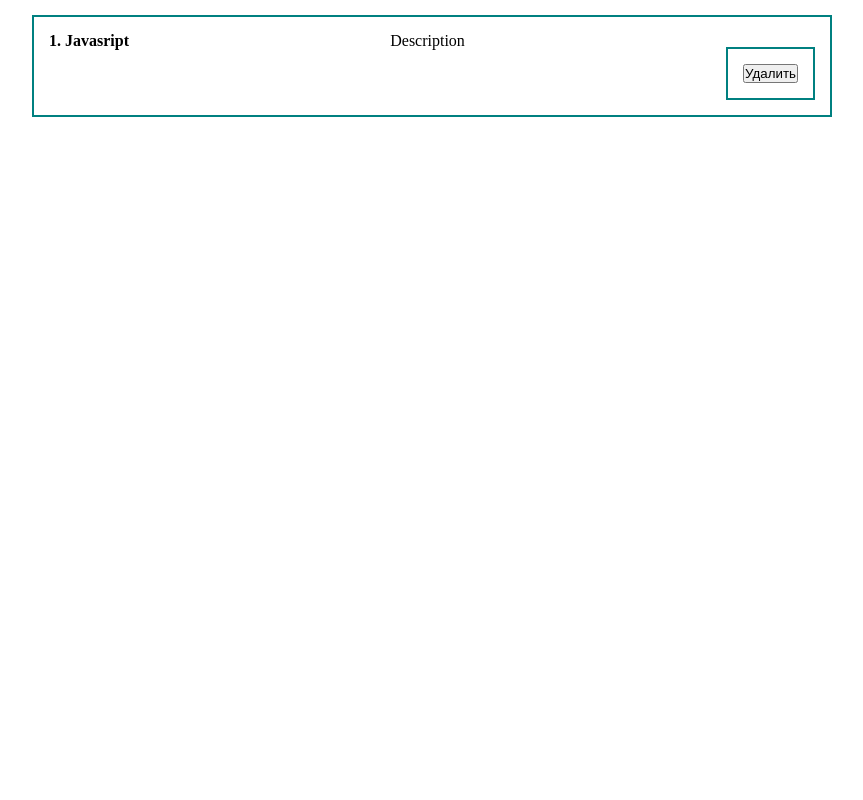
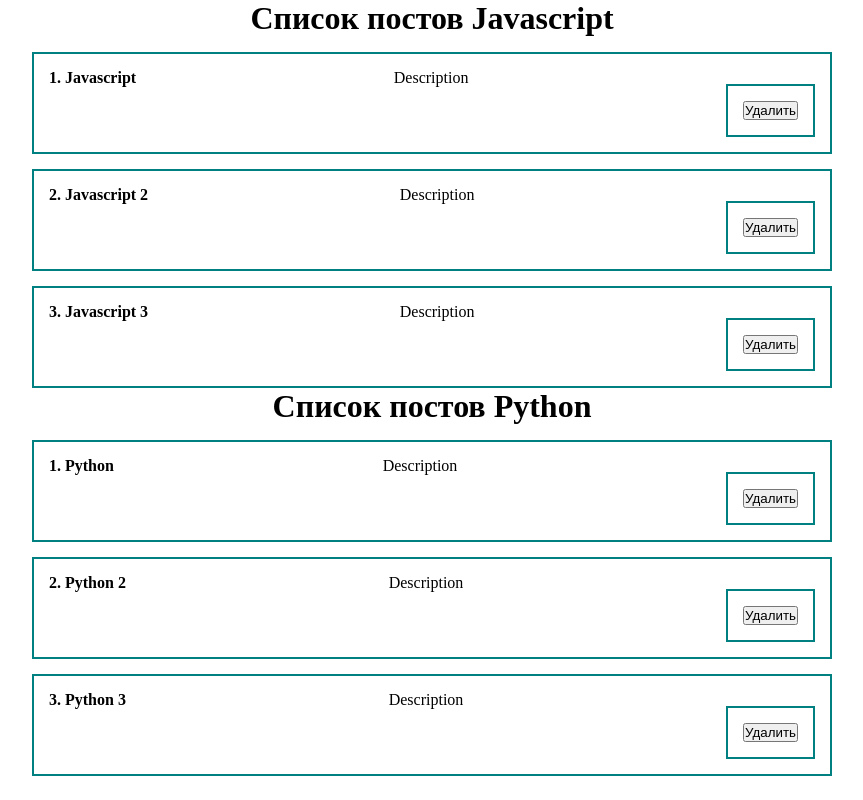
Before and after one commit to AndreiAvdko/reactExampleApp, a React (Create React App) app: page / in a window 1280 px wide. Shown: the whole page, without its empty margins (208-1071 px from the left). Built offline with nearby package versions, Linux system fonts and the light colour scheme.

Commit message:
Пример работы со списками. Преобразование массива объектов в массив React элементов на примере списка постов

```diff
--- a/src/App.js
+++ b/src/App.js
@@ -1,12 +1,24 @@
 import React, { useState } from "react";
-import PostItem from "./components/PostItem";
+import PostList from "./components/PostList";
 
 function App() {
 
+  const [javascript_posts, setPosts_javasript] = useState([
+      {id: 1, title: "Javascript", body: "Description"},
+      {id: 2, title: "Javascript 2", body: "Description"},
+      {id: 3, title: "Javascript 3", body: "Description"},
+  ])
+
+  const [python_posts, setPosts_python] = useState([
+    {id: 1, title: "Python", body: "Description"},
+    {id: 2, title: "Python 2", body: "Description"},
+    {id: 3, title: "Python 3", body: "Description"},
+])
+
   return (
     <div className="App">
-        {/* Cоздаем компонент и передаём внутрь него пропс */}
-        <PostItem post={{id: 1, title: 'Javasript', body: 'Description'}}/>
+        <PostList posts={javascript_posts} title="Список постов Javascript"/>
+        <PostList posts={python_posts} title="Список постов Python"/>
     </div>
   );
 }
--- /dev/null
+++ b/src/components/PostList.jsx
@@ -0,0 +1,29 @@
+import React from "react";
+import PostItem from "./PostItem";
+
+const PostList = ({posts, title})=> {
+    return (
+        <div>
+            {/*
+                В React есть возможность использование inline стилей
+                Название свойства должно указываться не через дефис, а с помощью camelCase,
+                если название состоит из двух слов
+            */}
+            <h1 style={{textAlign: 'center'}}>
+                {title}
+            </h1>
+            {/*
+                При создании списков обязательным условием является указание некоторого ключа,
+                который должен хранить уникальное значение для каждого элемента, например id-объекта
+                Ключи позволяют компонентам реакта эффективнее рендерить произошедшие изменения
+            */}
+
+            { posts.map( (post) =>
+                    <PostItem post={post} key={post.id}/>
+
+            )}
+        </div>
+    );
+}
+
+export default PostList;
```
